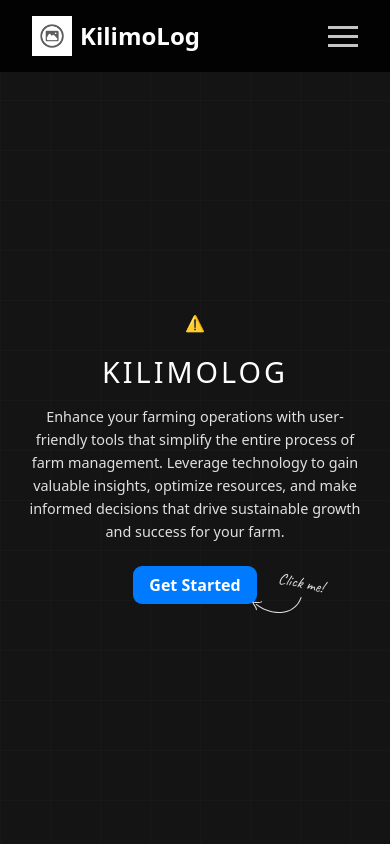
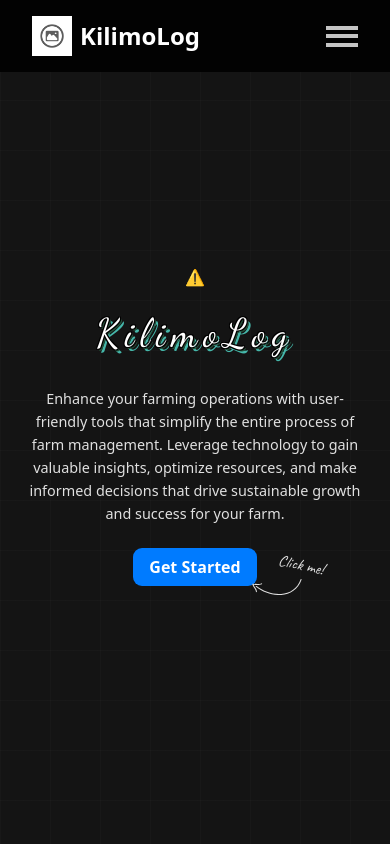
Before and after one commit to jankimutai/KILIMOLOG, a React (Create React App) app: page / in a window 390 px wide. Shown: the top 844 px of the page. Built offline with nearby package versions, Linux system fonts and the light colour scheme; no server answers; the HTML template or start-up script is replaced by a standard one.

Commit message:
fix:css fix

```diff
--- a/src/Components/LandingPage/LandingPage.css
+++ b/src/Components/LandingPage/LandingPage.css
@@ -5,22 +5,22 @@
   background: linear-gradient(to right, rgba(128, 128, 128, 0.04) 1px, transparent 1px),
               linear-gradient(to bottom, rgba(128, 128, 128, 0.04) 1px, transparent 1px);
   background-size: 50px 50px;
-  box-sizing: border-box;
   background-color: #141414;
   color: #e0e0e0;
-  padding: 2rem 0;
+
 }
 /* Hero Section */
 .hero-container {
+  width: 70%; /* Match About container width */
+  margin: 0 auto;
+  padding: 0 1rem; /* Match About container padding */
   display: flex;
   flex-direction: column;
   align-items: center;
   justify-content: center;
   height: 100vh;
-  padding: 0 1rem;
   text-align: center;
 }
-
 .hero-player {
   width: 100%;
   max-width: 400px;
@@ -34,17 +34,26 @@
 
 .hero-section {
   max-width: 900px;
-  padding: 0 0.5rem;
+
+
 }
 
 .hero-title {
-  font-size: 3rem;
-  color: #ffffff;
-  text-transform: uppercase;
-  letter-spacing: 3px;
-  margin-bottom: 1rem;
+  font-family: 'Dancing Script';
+  font-size: 4.2rem;
+  color: #fff;
+  text-shadow:
+    -1px -1px 0 #000,
+    1px -1px 0 #000,
+    -1px 1px 0 #000,
+    1px 1px 0 #000,
+    2px 2px 0 #245039,
+    4px 4px 0 #45b7aa;
+  letter-spacing: 6px;
+  margin-bottom: 30px;
+  position: relative;
+  display: inline-block;
 }
-
 .hero-paragraph {
   font-size: 1.1rem;
   line-height: 1.6;
@@ -103,16 +112,20 @@
     max-width: 300px;
   }
   .hero-title {
-    font-size: 2.5rem;
+    font-size: 3.5rem;
   }
   .hero-paragraph {
     font-size: 1.1rem;
+
   }
 }
 
 @media (max-width: 768px) {
+  .hero-container {
+    width: 90%; /* Match About section on medium screens */
+  }
   .hero-title {
-    font-size: 2rem;
+    font-size: 3.5rem;
   }
   .hero-paragraph {
     font-size: 1rem;
@@ -144,9 +157,11 @@
 }
 
 @media (max-width: 480px) {
-
+  .hero-container {
+    width: 95%; /* Match About section on small screens */
+  }
   .hero-title {
-    font-size: 1.8rem;
+    font-size: 2.5rem;
   }
   .hero-paragraph {
     font-size: 0.9rem;
--- a/src/Components/LandingPage/Navbar/navbar.css
+++ b/src/Components/LandingPage/Navbar/navbar.css
@@ -33,7 +33,7 @@
   display: none;
   flex-direction: column;
   justify-content: space-between;
-  width: 30px;
+  width: 32px;
   height: 21px;
   background: transparent;
   border: none;
@@ -44,7 +44,7 @@
 
 .menu-toggle .bar {
   width: 100%;
-  height: 3px;
+  height: 4px;
   background: rgb(196, 196, 196);
   transition: all 0.3s linear;
 }
--- a/src/trash.css
+++ b/src/trash.css
@@ -1,146 +1,170 @@
-/* LandingPage.css */
+/* about.css */
+@import url('https://fonts.googleapis.com/css2?family=Caveat&display=swap');
+@import url('https://fonts.googleapis.com/css2?family=Dancing+Script&display=swap');
 
-.landing-page {
-  font-family: Arial, sans-serif;
+.about-section {
+  background-color: #141414;
+  color: #e0e0e0;
+  padding: 2rem 0;
 }
 
-.hero-container {
-  display: flex;
-  align-items: center;
-  justify-content: space-between;
-  padding: 50px 5%;
-  background-color: #f5f5f5;
+.about-container {
+  width: 70%;
+  margin: 0 auto;
+  padding: 0 1rem;
+  text-align: center;
 }
 
-.hero-player {
-  flex: 1;
-  max-width: 50%;
+.about-title {
+  font-family: 'Dancing Script', cursive;
+  font-size: 3rem;
+  margin-bottom: 1.5rem;
+  color: #ffffff;
 }
 
-.hero-section {
-  flex: 1;
-  max-width: 50%;
+.about-text {
+  font-size: 1.2rem;
+  line-height: 1.8;
+  margin-bottom: 2rem;
 }
 
-.hero-content {
-  margin-bottom: 30px;
+.feature-section {
+  display: flex;
+  justify-content: space-between;
+  flex-wrap: wrap;
+  margin-bottom: 2rem;
 }
 
-.hero-title {
-  font-size: 3rem;
-  color: #333;
-  margin-bottom: 20px;
+.feature-card {
+  width: 48%;
+  margin-bottom: 2rem;
+  background-color: #1e1e1e;
+  border-radius: 8px;
+  padding: 1rem;
+  box-shadow: 0 4px 10px rgba(0, 0, 0, 0.5);
+  transition: transform 0.3s ease;
 }
 
-.hero-paragraph {
-  font-size: 1.1rem;
-  color: #666;
-  line-height: 1.6;
+.feature-card:hover {
+  transform: translateY(-10px);
 }
 
-.get-in-touch {
-  display: flex;
-  align-items: center;
+.feature-image {
+  width: 100%;
+  height: auto;
+  border-radius: 5px;
 }
 
-.learn_more {
-  display: inline-block;
-  padding: 12px 24px;
-  background-color: #4CAF50;
-  color: white;
-  text-decoration: none;
-  border-radius: 5px;
-  font-weight: bold;
-  transition: background-color 0.3s;
+.hidden {
+  display: none;
 }
 
-.learn_more:hover {
-  background-color: #45a049;
+.skeleton {
+  background-color: #333;
+  width: 100%;
+  height: 250px;
+  border-radius: 5px;
 }
 
-.box-container {
-  display: flex;
-  align-items: center;
-  margin-left: 20px;
+.feature-title {
+  font-size: 1.5rem;
+  margin-top: 1rem;
+  color: #f5f5f5;
 }
 
-.arrow-icon {
-  width: 50px;
-  height: 50px;
-  margin-right: 10px;
+.feature-description {
+  font-size: 1rem;
+  margin-top: 0.5rem;
+  color: #cccccc;
 }
 
-.arrow-icon svg {
-  width: 100%;
-  height: 100%;
-  fill: #333;
+.about-mission,
+.about-vision,
+.about-testimonials {
+  margin: 3rem 0;
 }
 
-.text {
-  font-size: 1rem;
-  color: #333;
+.about-subtitle {
+  font-family: 'Dancing Script', cursive;
+  font-size: 2.2rem;
+  margin-bottom: 1rem;
+  color: #f5f5f5;
 }
 
-/* Media Queries for Responsive Design */
+.testimonial {
+  background-color: #1e1e1e;
+  padding: 1rem;
+  border-radius: 8px;
+  margin: 1.5rem 0;
+  box-shadow: 0 4px 10px rgba(0, 0, 0, 0.4);
+}
+
+.testimonial-text {
+  font-size: 1rem;
+  color: #cccccc;
+  margin-bottom: 0.5rem;
+}
+
+.testimonial-author {
+  font-size: 0.9rem;
+  font-style: italic;
+  color: #999999;
+}
+
+/* Fluid and Responsive Adjustments */
 @media (max-width: 768px) {
-  .hero-container {
-    flex-direction: column-reverse;
+  .about-container {
+    width: 90%;
   }
 
-  .hero-player,
-  .hero-section {
-    max-width: 100%;
+  .feature-card {
+    width: 100%;
   }
 
-  .hero-title {
+  .about-title {
     font-size: 2.5rem;
   }
 
-  .hero-paragraph {
-    font-size: 1rem;
+  .about-subtitle {
+    font-size: 2rem;
   }
 
-  .get-in-touch {
-    flex-direction: column;
-    align-items: flex-start;
-  }
-
-  .box-container {
-    margin-left: 0;
-    margin-top: 20px;
-  }
-}
-
-@media screen and (min-width: 769px) and (max-width: 1030px) {
-  .hero-title {
-    font-size: 2.5rem;
-  }
-
-  .hero-paragraph {
-    font-size: 1rem;
+  .about-text,
+  .feature-description {
+    font-size: 1.1rem;
   }
 }
 
 @media (max-width: 480px) {
-  .hero-title {
+  .about-container {
+    width: 95%;
+  }
+
+  .about-title {
     font-size: 2rem;
   }
 
-  .hero-paragraph {
+  .about-subtitle {
+    font-size: 1.8rem;
+  }
+
+  .about-text {
+    font-size: 1rem;
+  }
+
+  .feature-card {
+    margin-bottom: 1.5rem;
+  }
+
+  .feature-description {
     font-size: 0.9rem;
   }
 
-  .learn_more {
-    padding: 10px 20px;
+  .testimonial-text {
     font-size: 0.9rem;
   }
 
-  .arrow-icon {
-    width: 40px;
-    height: 40px;
-  }
-
-  .text {
-    font-size: 0.9rem;
+  .testimonial-author {
+    font-size: 0.8rem;
   }
 }
```
